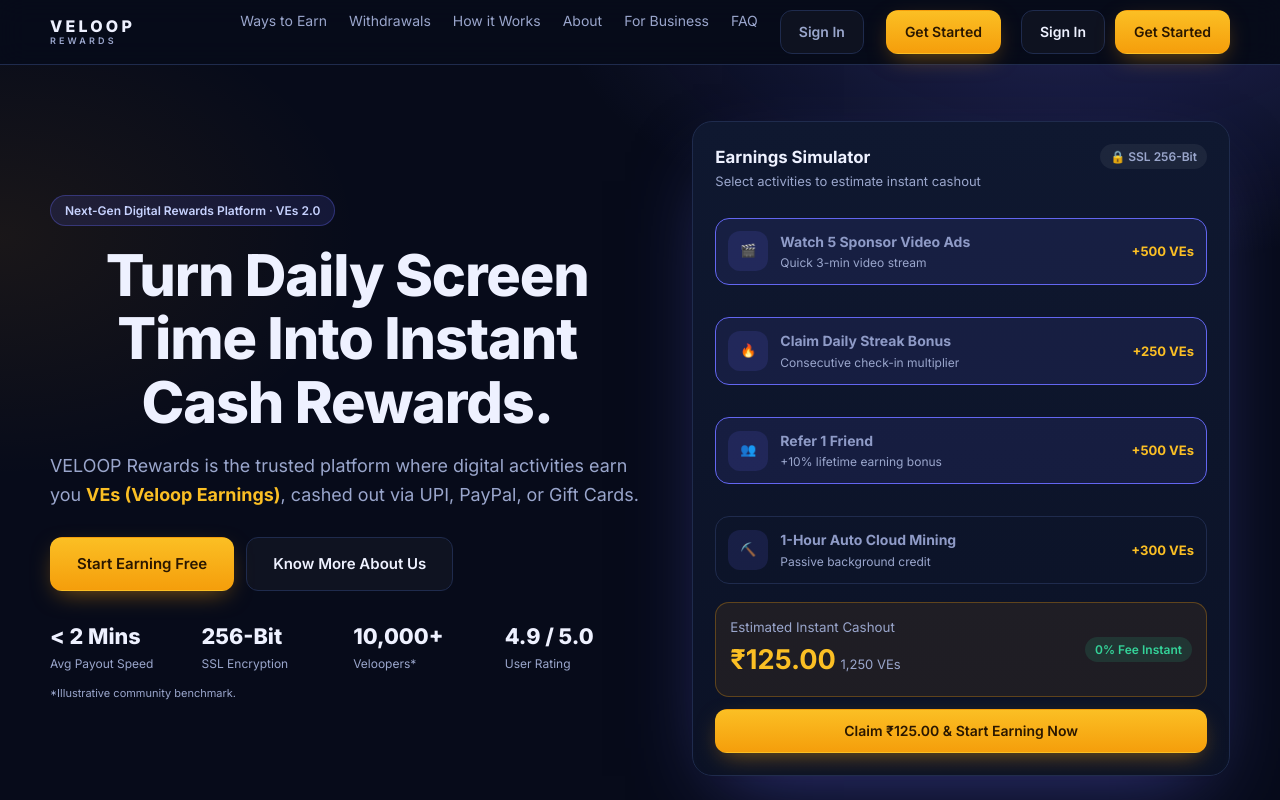
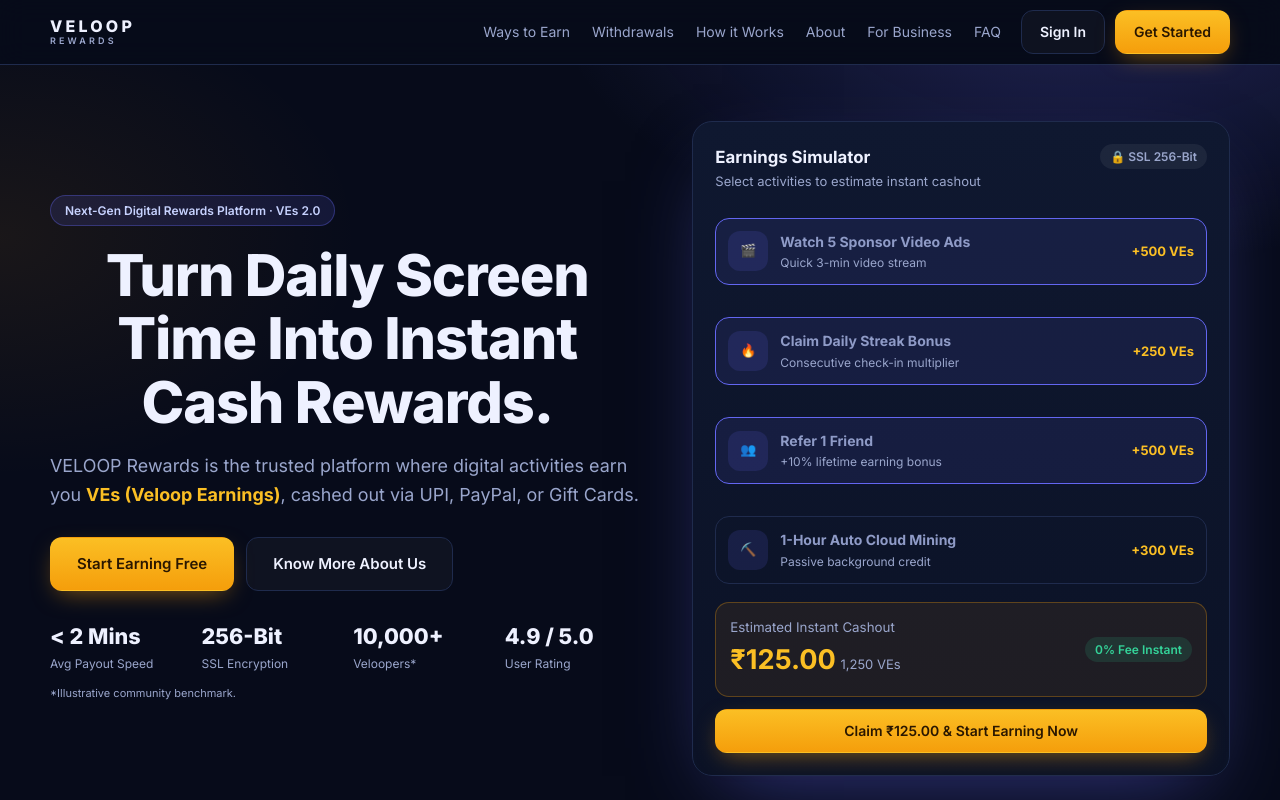
Before and after one commit to anshu-sharma603/veloop-captcha-earn, a React (Vite) app in the folder frontend/: page / in a window 1280 px wide. Shown: the top 800 px of the page. Built offline with nearby package versions, Linux system fonts and the light colour scheme; no server answers.

Commit message:
Update landing css

```diff
--- a/frontend/src/pages/landing.css
+++ b/frontend/src/pages/landing.css
@@ -9,7 +9,7 @@
 .vl-nav-in{display:flex;align-items:center;gap:20px;height:64px}
 .vl-logo{font-weight:800;letter-spacing:.2em;display:flex;flex-direction:column;line-height:1.1}.vl-logo small{font-size:9px;letter-spacing:.35em;color:var(--mut);font-weight:600}
 .vl-links{display:flex;gap:22px;margin-left:auto;font-size:14px;color:var(--mut)}.vl-links a:hover{color:var(--tx)}
-.vl-nav-cta{display:flex;gap:10px}.vl-only-m{display:none}
+.vl-nav-cta{display:flex;gap:10px}.vl .vl-btn.vl-only-m{display:none}
 .vl-burger{display:none;margin-left:auto;background:none;border:1px solid var(--line);border-radius:10px;width:42px;height:42px;padding:11px 10px;flex-direction:column;justify-content:space-between;cursor:pointer}
 .vl-burger span{height:2px;background:var(--tx);border-radius:2px}
 /* buttons / chips */
@@ -86,7 +86,7 @@
 .vl-copy{margin-top:32px;padding-top:20px;border-top:1px solid var(--line);color:var(--mut);font-size:13px}
 /* responsive */
 @media(max-width:1020px){.g4{grid-template-columns:repeat(2,1fr)}.vl-hero-grid,.vl-two{grid-template-columns:1fr;gap:32px}.vl-trust,.vl-flow{grid-template-columns:repeat(2,1fr)}.vl-fgrid{grid-template-columns:1fr 1fr}
-.vl-nav-cta{display:none}.vl-burger{display:flex}.vl-only-m{display:inline-flex}
+.vl-nav-cta{display:none}.vl-burger{display:flex}.vl .vl-btn.vl-only-m{display:inline-flex}
 .vl-links{position:fixed;inset:64px 0 auto 0;margin:0;flex-direction:column;gap:6px;padding:16px;background:var(--bg2);border-bottom:1px solid var(--line);transform:translateY(-130%);transition:.3s;max-height:calc(100dvh - 64px);overflow:auto}
 .vl-links.on{transform:none}.vl-links a:not(.vl-btn){padding:12px 8px;font-size:16px;color:var(--tx)}}
 @media(max-width:700px){.g3,.g4{grid-template-columns:1fr}.vl-stats{grid-template-columns:repeat(2,1fr)}.vl-biz{flex-direction:column;align-items:stretch}.vl-row .vl-btn{flex:1}
```
